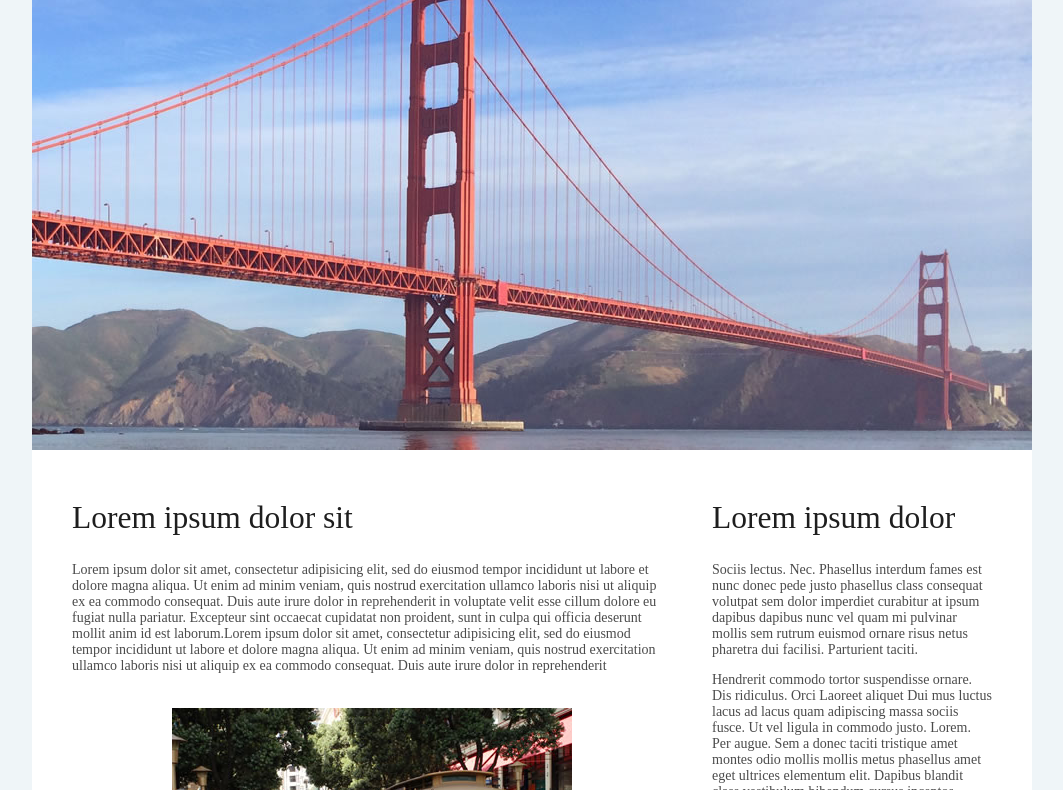
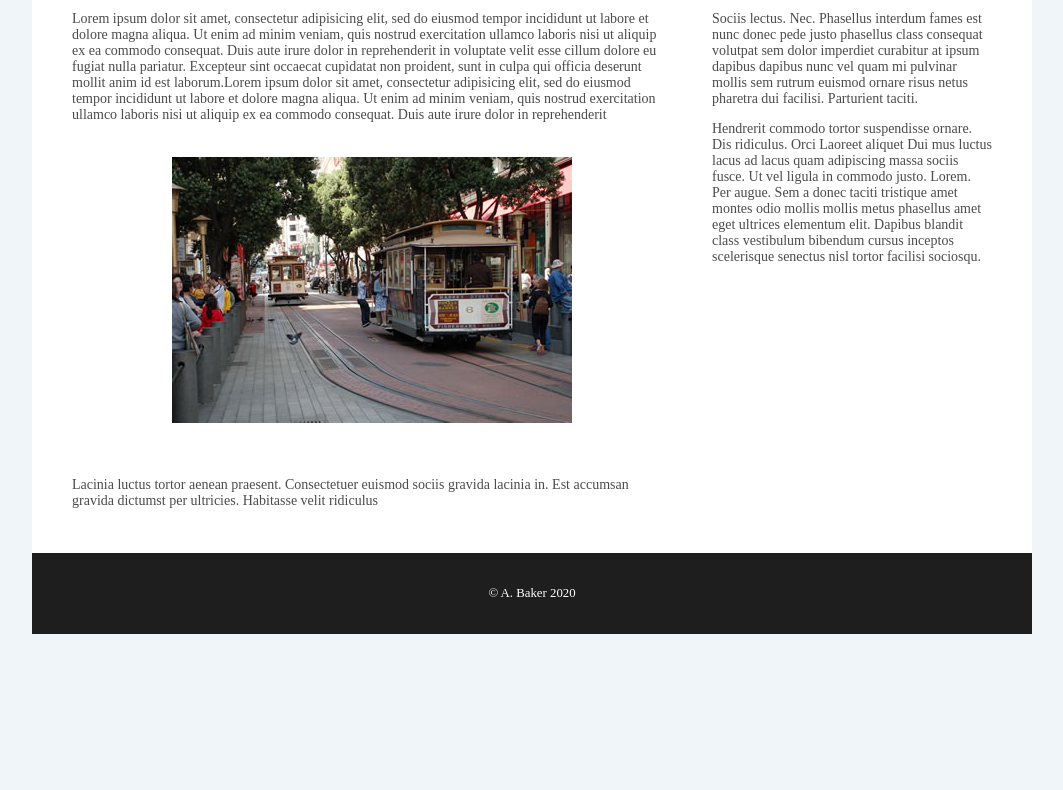
Before and after one commit to bakerale/bakerale.github.io, a plain HTML site: page webdev/index1.html in a window 1280 px wide. Shown: the part 252-1042 px from the top of the page, without its empty margins (108-1171 px from the left). After the commit the page ends 886 px from the top, so only its background shows below. Drawn offline with Linux system fonts and the light colour scheme.

Commit message:
Finished pages

```diff
--- a/webdev/index1.html
+++ b/webdev/index1.html
@@ -26,7 +26,7 @@
       </ul>
     </nav>
   </header>
-  <div id="hero"> <img src="images/golden_gate.jpg" alt="The Golder Gate Bridge">  </div>
+  <div id="hero"> </div>
   <main>
     <h2>Lorem ipsum dolor sit</h2>
     <p>Lorem ipsum dolor sit amet, consectetur adipisicing elit, sed do eiusmod tempor incididunt ut labore et dolore magna aliqua. Ut enim ad minim veniam, quis nostrud exercitation ullamco laboris nisi ut aliquip ex ea commodo consequat. Duis aute irure dolor in reprehenderit in voluptate velit esse cillum dolore eu fugiat nulla pariatur. Excepteur sint occaecat cupidatat non proident, sunt in culpa qui officia deserunt mollit anim id est laborum.Lorem ipsum dolor sit amet, consectetur adipisicing elit, sed do eiusmod tempor incididunt ut labore et dolore magna aliqua. Ut enim ad minim veniam, quis nostrud exercitation ullamco laboris nisi ut aliquip ex ea commodo consequat. Duis aute irure dolor in reprehenderit
```
Also changed, not shown: webdev/page3.html (+1 -1 lines), webdev/page4.html (+1 -1 lines).
